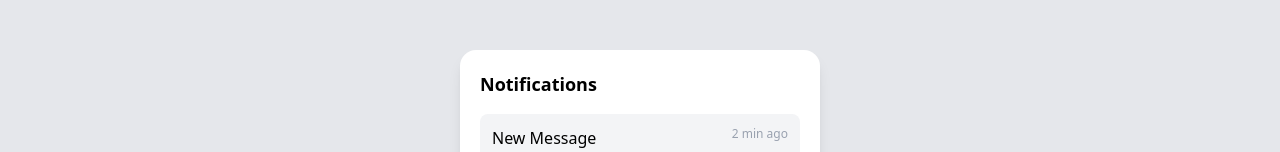
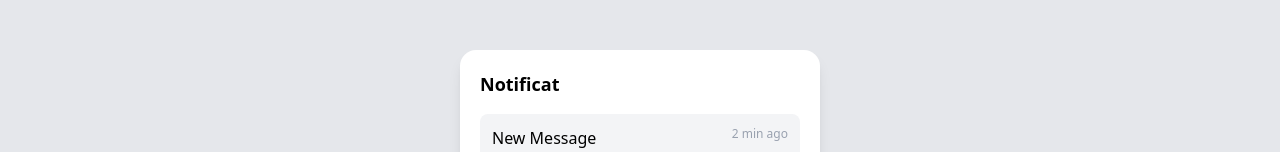
Before and after one commit to gauravkumar2005/NextTalk, a Next.js app: page /notification in a window 1280 px wide. Shown: the part 254-406 px from the top of the page. Built offline with nearby package versions, Linux system fonts and the light colour scheme.

Commit message:
change in notification page

```diff
--- a/app/notification/page.js
+++ b/app/notification/page.js
@@ -29,7 +29,7 @@
       <div className="w-[360px] bg-white rounded-2xl shadow-lg p-5">
 
         {/* Header */}
-        <h2 className="text-lg font-semibold mb-4">Notifications</h2>
+        <h2 className="text-lg font-semibold mb-4">Notificat</h2>
 
         {/* Notification List */}
         <div className="space-y-4">
```
